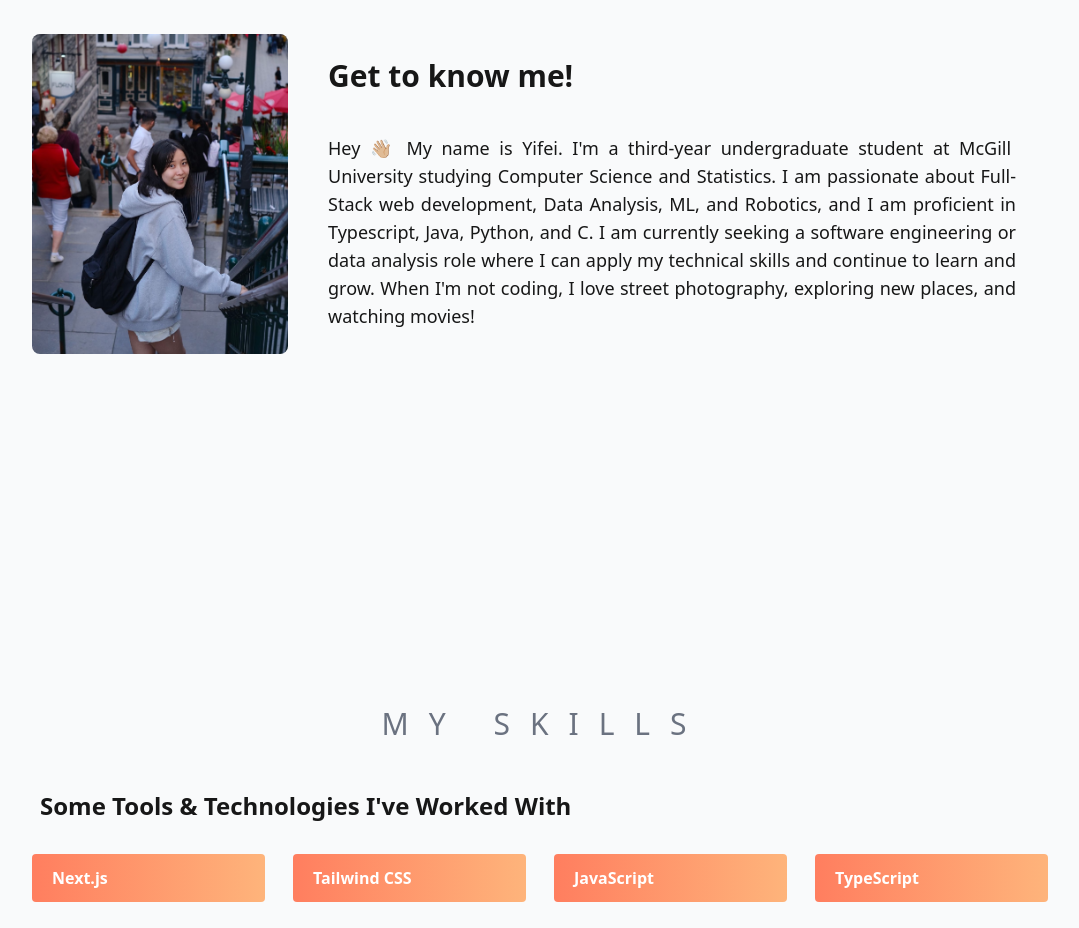
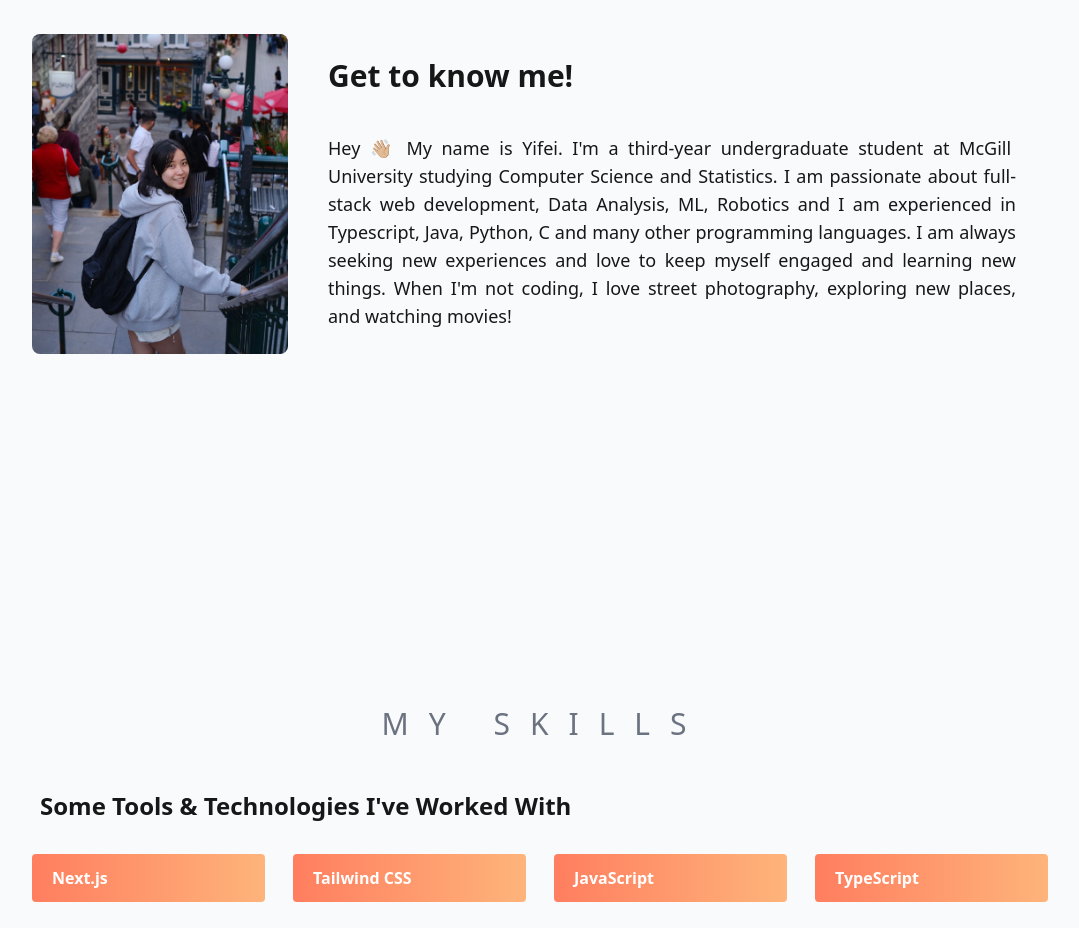
Before and after one commit to yifeiw701/portfolio-app, a Next.js app: page / in a window 1280 px wide. Shown: the part 1000-1928 px from the top of the page, without its empty margins (96-1175 px from the left). Built offline with nearby package versions, Linux system fonts and the light colour scheme.

Commit message:
modify about

```diff
--- a/components/About.tsx
+++ b/components/About.tsx
@@ -38,12 +38,12 @@ const About = () => {
           <p className="text-sm md:text-lg lg:text-lg text-justify text-neutral-900 dark:text-neutral-200">
             Hey 👋🏼 My name is Yifei. I&#39;m a third-year undergraduate student
             at McGill University studying Computer Science and Statistics. I am
-            passionate about Full-Stack web development, Data Analysis, ML, and
-            Robotics, and I am proficient in Typescript, Java, Python, and C. I
-            am currently seeking a software engineering or data analysis role
-            where I can apply my technical skills and continue to learn and
-            grow. When I&#39;m not coding, I love street photography, exploring
-            new places, and watching movies!
+            passionate about full-stack web development, Data Analysis, ML,
+            Robotics and I am experienced in Typescript, Java, Python, C and
+            many other programming languages. I am always seeking new
+            experiences and love to keep myself engaged and learning new things.
+            When I&#39;m not coding, I love street photography, exploring new
+            places, and watching movies!
           </p>
         </div>
       </motion.div>
```
